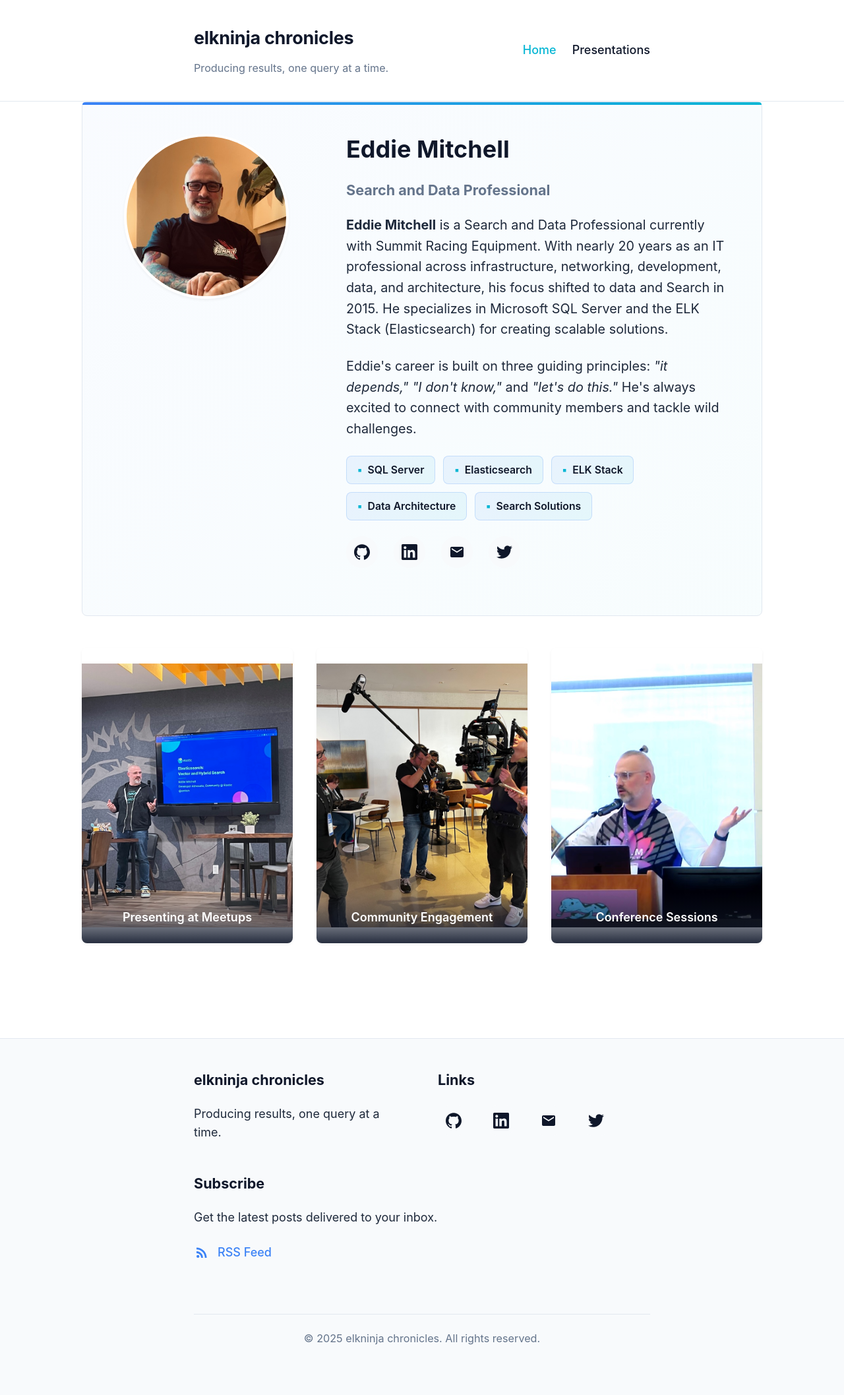
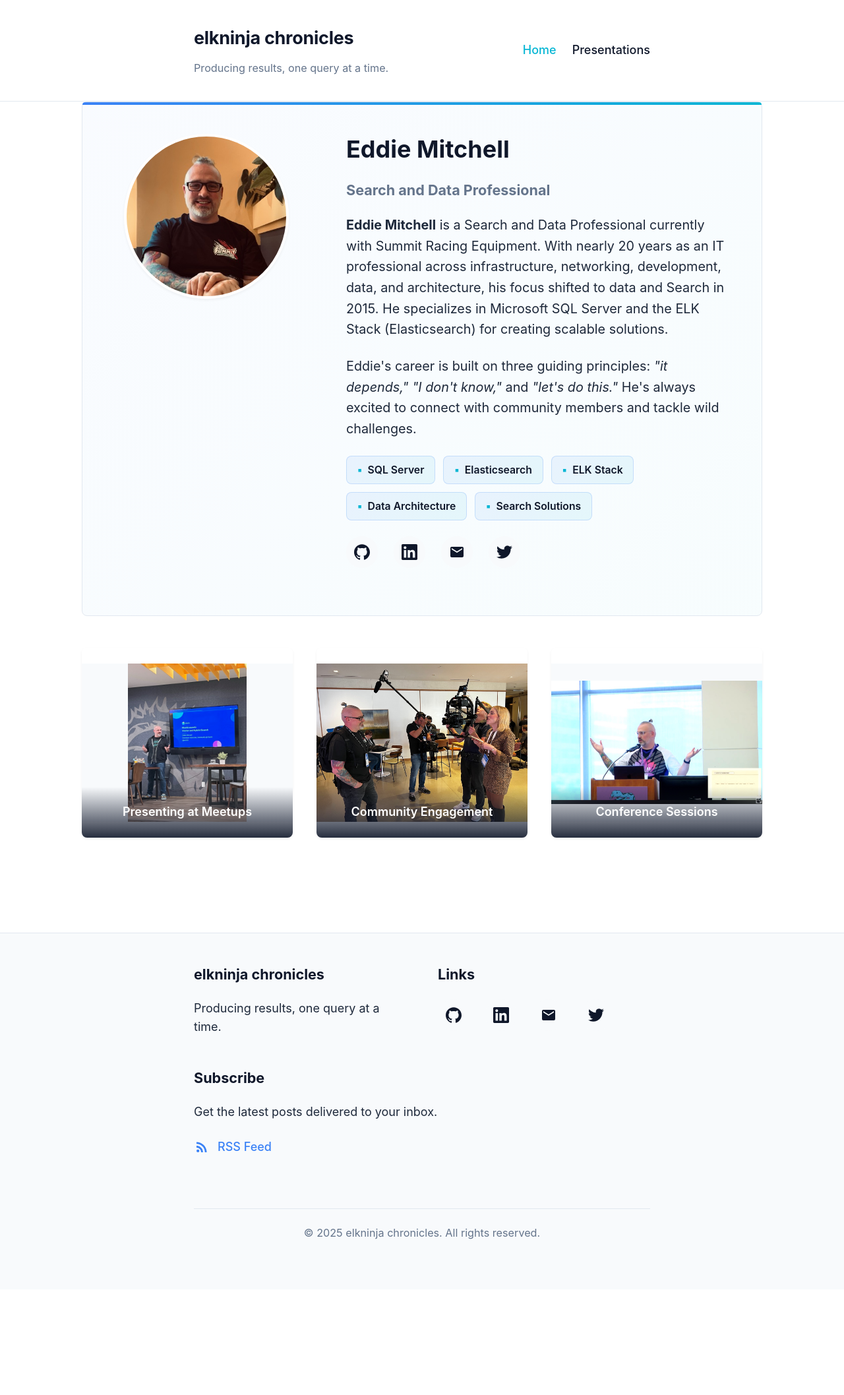
Before and after one commit to elkninja/elkninja.github.io, a Jekyll site: the page built from index.html, in a window 1280 px wide. Shown: the whole page at 66% size. Built offline with Jekyll 4.4.1, drawn with Linux system fonts in a browser that asks for light colours; after the commit the page ends 1955 px from its top, so only the background shows below that.

Commit message:
Fix gallery images: show full photos without cropping
Changed from object-fit: cover to contain so full images are visible.
Uses aspect-ratio 4:3 to maintain consistent sizing while showing
complete photos without cutting anyone off.

```diff
--- a/_sass/_enhancements.scss
+++ b/_sass/_enhancements.scss
@@ -318,9 +318,11 @@ a {
 
   img {
     width: 100%;
-    height: 400px;
-    object-fit: cover;
+    height: auto;
+    aspect-ratio: 4/3;
+    object-fit: contain;
     display: block;
+    background-color: $light-gray;
     transition: transform $transition-speed $transition-timing;
   }
 
```
